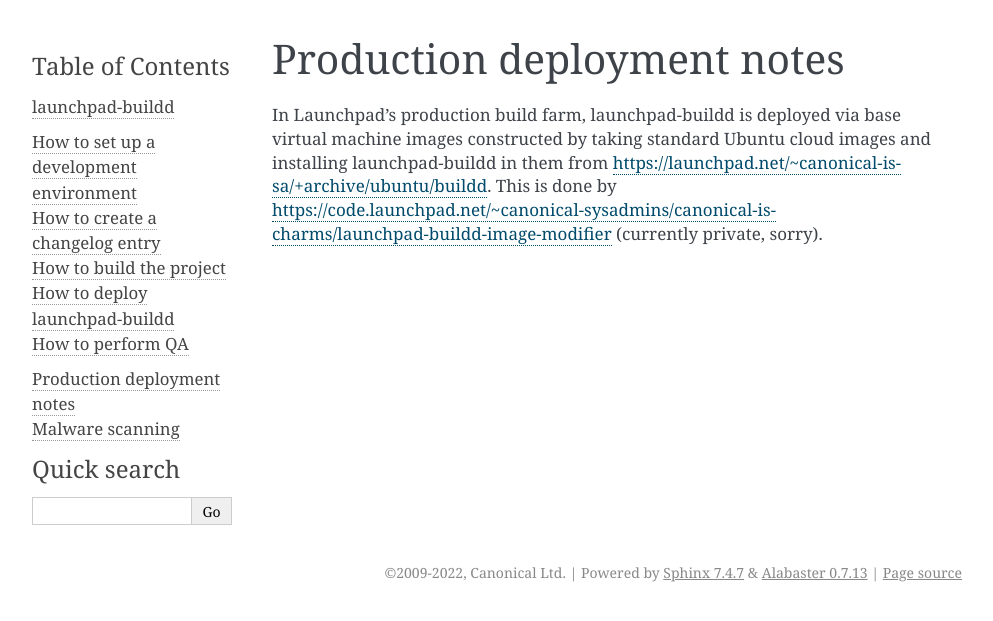
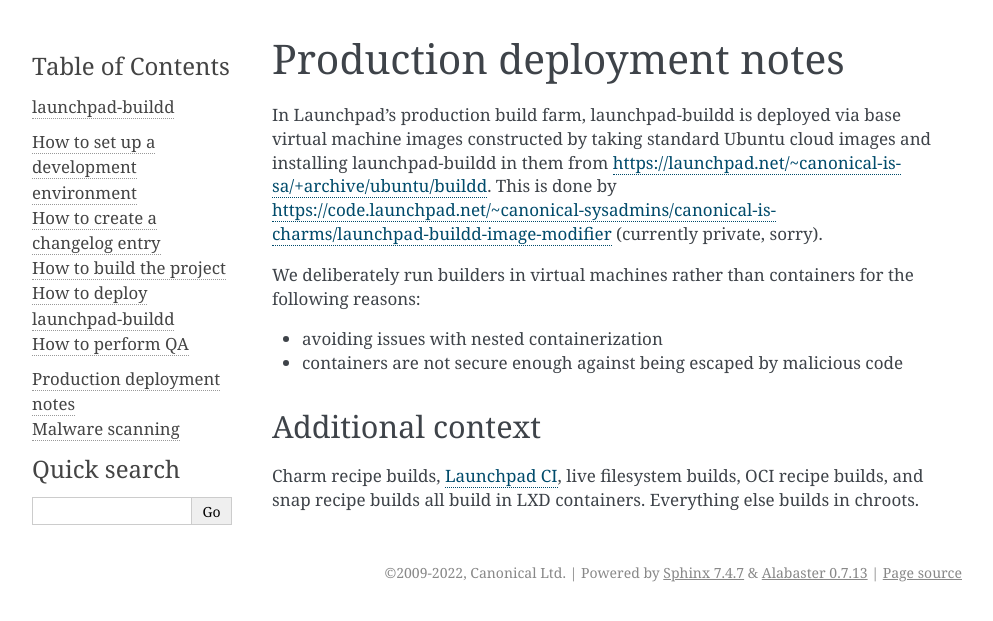
Before and after one commit to jugmac00/launchpad-buildd, a Sphinx documentation site: the page built from docs/explanation/deployment.rst, in a window 1280 px wide. Shown: the top 621 px of the page, without its empty margins (148-1141 px from the left). Built offline with Sphinx 7.4.7, drawn with Linux system fonts in a browser that asks for light colours.

Commit message:
Add additional information about production architecture

```diff
--- a/docs/explanation/deployment.rst
+++ b/docs/explanation/deployment.rst
@@ -1,5 +1,6 @@
+===========================
 Production deployment notes
-***************************
+===========================
 
 In Launchpad's production build farm, launchpad-buildd is deployed via base
 virtual machine images constructed by taking standard Ubuntu cloud images
@@ -8,3 +9,15 @@
 by
 https://code.launchpad.net/~canonical-sysadmins/canonical-is-charms/launchpad-buildd-image-modifier
 (currently private, sorry).
+
+We deliberately run builders in virtual machines rather than containers
+for the following reasons:
+
+- avoiding issues with nested containerization
+- containers are not secure enough against being escaped by malicious code
+
+------------------
+Additional context
+------------------
+
+Charm recipe builds, `Launchpad CI <https://help.launchpad.net/Code/ContinuousIntegration>`_, live filesystem builds, OCI recipe builds, and snap recipe builds all build in LXD containers.  Everything else builds in chroots.
```
